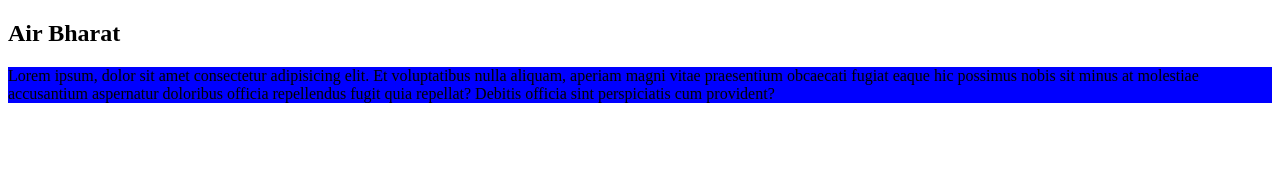
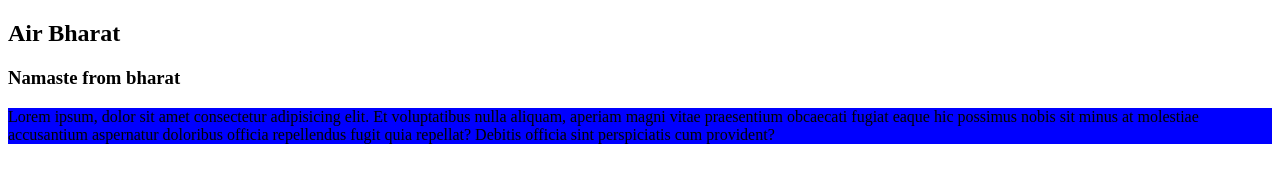
Before and after one commit to Amresh-Verma/Github_demo, a plain HTML site: page index.html in a window 1280 px wide. Drawn offline with Linux system fonts and the light colour scheme.

Commit message:
Add new heading

```diff
--- a/index.html
+++ b/index.html
@@ -8,6 +8,7 @@
 </head>
 <body>
     <h2>Air Bharat</h2>
+    <h3>Namaste from bharat</h3>
     <p>Lorem ipsum, dolor sit amet consectetur adipisicing elit. Et voluptatibus nulla aliquam, aperiam magni vitae praesentium obcaecati fugiat eaque hic possimus nobis sit minus at molestiae accusantium aspernatur doloribus officia repellendus fugit quia repellat? Debitis officia sint perspiciatis cum provident?</p>
 </body>
 </html>
```
